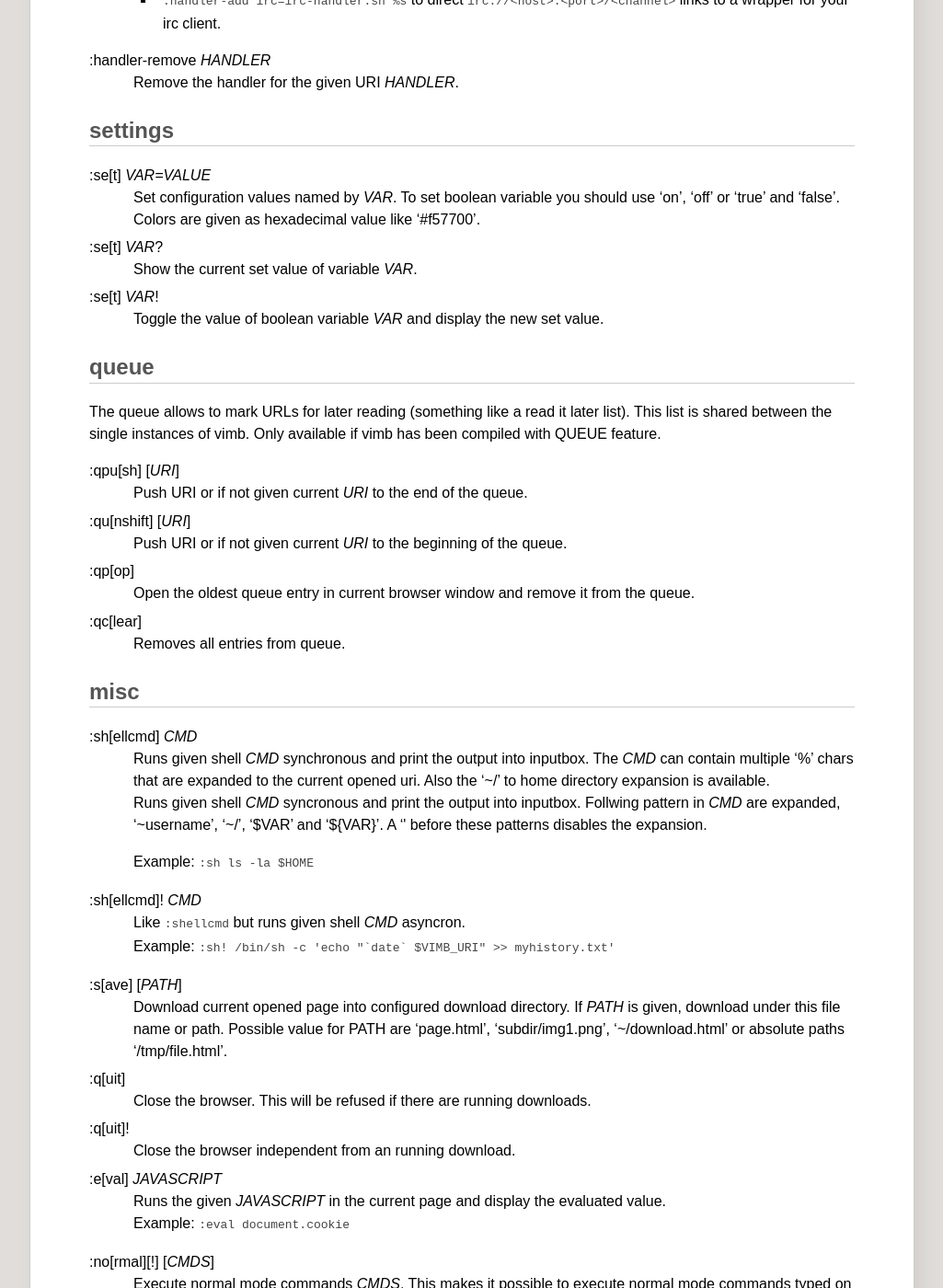
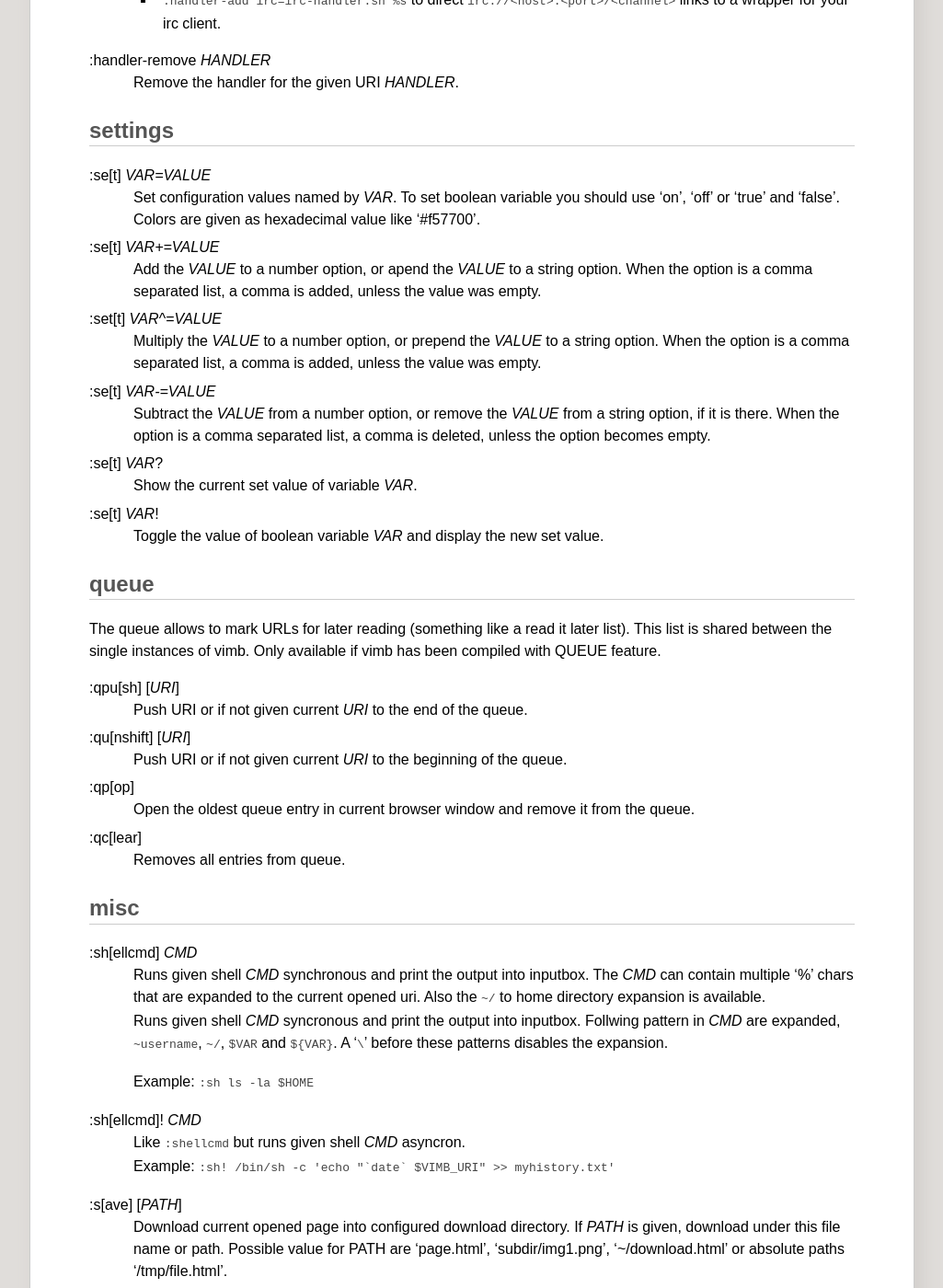
Before and after one commit to fanglingsu/vimb, a Jekyll site: the page built from commands.md, in a window 1280 px wide and 1400 px high, scrolled down 2489 px. Shown: the whole window at 92% size, without its empty margins (127-1152 px from the left). Built offline with Jekyll 4.4.1, drawn with Linux system fonts in a browser that asks for light colours.

Commit message:
Added new set command flavours.

```diff
--- a/commands.md
+++ b/commands.md
@@ -150,6 +150,21 @@
   use 'on', 'off' or 'true' and 'false'. Colors are given as hexadecimal value
   like '#f57700'.
 
+\:se[t] *VAR+=VALUE*
+: Add the *VALUE* to a number option, or apend the *VALUE* to a string option.
+  When the option is a comma separated list, a comma is added, unless the
+  value was empty.
+
+\:set[t] *VAR^=VALUE*
+: Multiply the *VALUE* to a number option, or prepend the *VALUE* to a string
+  option. When the option is a comma separated list, a comma is added, unless
+  the value was empty.
+
+\:se[t] *VAR-=VALUE*
+: Subtract the *VALUE* from a number option, or remove the *VALUE* from a
+  string option, if it is there. When the option is a comma separated list, a
+  comma is deleted, unless the option becomes empty.
+
 \:se[t] *VAR*?
 : Show the current set value of variable *VAR*.
 
@@ -181,13 +196,13 @@
 \:sh[ellcmd] *CMD*
 : Runs given shell *CMD* synchronous and print the output into inputbox. The
   *CMD* can contain multiple '%' chars that are expanded to the current opened
-  uri. Also the '~/' to home directory expansion is available.
+  uri. Also the `~/` to home directory expansion is available.
 
   Runs given shell *CMD* syncronous and print the output into inputbox.
-  Follwing pattern in *CMD* are expanded, '~username', '~/', '$VAR' and
-  '${VAR}'. A '\' before these patterns disables the expansion.
+  Follwing pattern in *CMD* are expanded, `~username`, `~/`, `$VAR` and
+  `${VAR}`. A '``\``' before these patterns disables the expansion.
 
-  Example: ``:sh ls -la $HOME``
+  Example: `:sh ls -la $HOME`
 
 :sh[ellcmd]! *CMD*
 : Like `:shellcmd` but runs given shell *CMD* asyncron.
```
